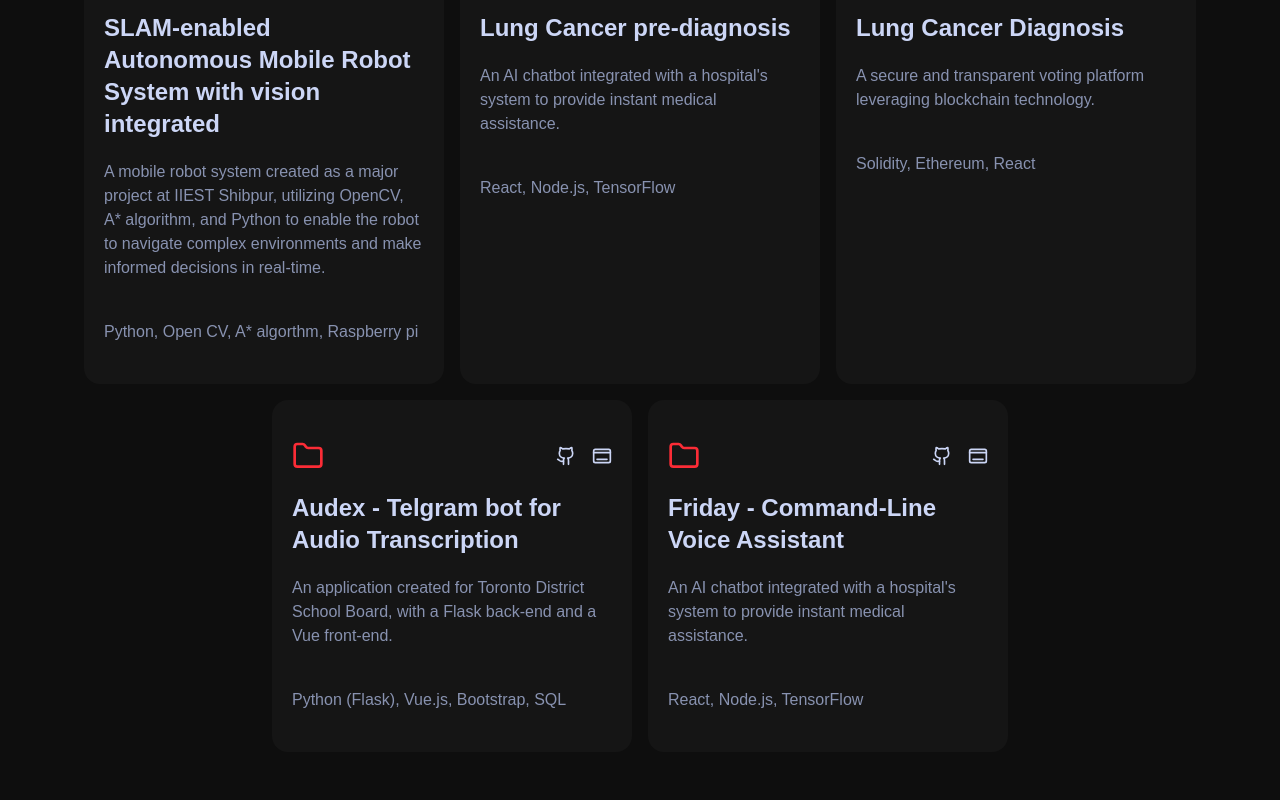
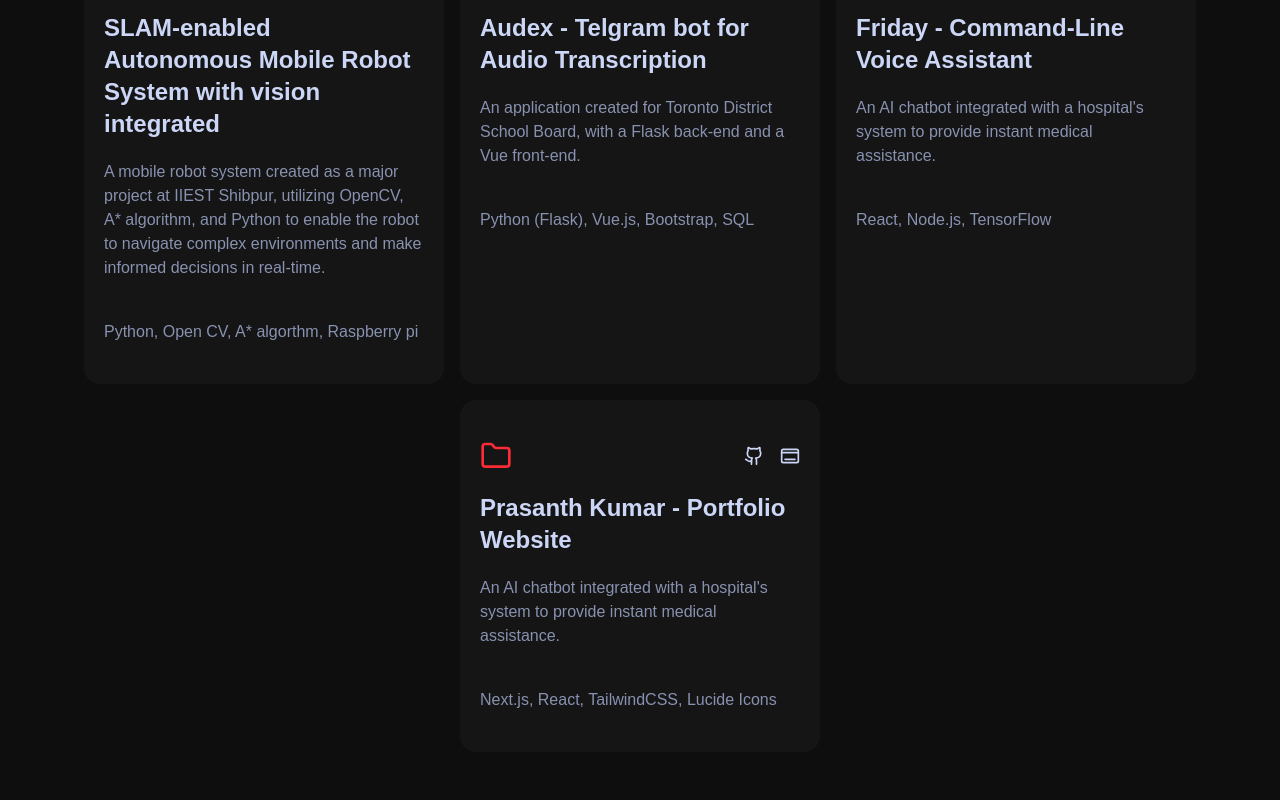
Before and after one commit to prasanthkumarch26/prasanthkumar, a Next.js app: page / in a window 1280 px wide. Shown: the part 2460-3260 px from the top of the page. Built offline with nearby package versions, Linux system fonts and the light colour scheme; a web font is replaced by a local one.

Commit message:
Projects Update

```diff
--- a/components/Projects.tsx
+++ b/components/Projects.tsx
@@ -18,26 +18,6 @@
     },
     {
       id: 2,
-      title: "Lung Cancer pre-diagnosis",
-      description:
-        "An AI chatbot integrated with a hospital's system to provide instant medical assistance.",
-      techStack: "React, Node.js, TensorFlow",
-      image: "",
-      githubLink: "https://github.com/project-2",
-      liveLink: "",
-    },
-    {
-      id: 3,
-      title: "Lung Cancer Diagnosis",
-      description:
-        "A secure and transparent voting platform leveraging blockchain technology.",
-      techStack: "Solidity, Ethereum, React",
-      image: "",
-      githubLink: "https://github.com/project-3",
-      liveLink: "",
-    },
-    {
-      id: 4,
       title: "Audex - Telgram bot for Audio Transcription",
       description:
         "An application created for Toronto District School Board, with a Flask back-end and a Vue front-end.",
@@ -47,7 +27,7 @@
       liveLink: "",
     },
     {
-      id: 5,
+      id: 3,
       title: "Friday - Command-Line Voice Assistant",
       description:
         "An AI chatbot integrated with a hospital's system to provide instant medical assistance.",
@@ -55,6 +35,16 @@
       image: "",
       githubLink: "https://github.com/project-2",
       liveLink: "",
+    },
+    {
+      id: 4,
+      title: "Prasanth Kumar - Portfolio Website",
+      description:
+        "An AI chatbot integrated with a hospital's system to provide instant medical assistance.",
+      techStack: "Next.js, React, TailwindCSS, Lucide Icons",
+      image: "",
+      githubLink: "https://github.com/prasanthkumarch26/prasanthkumar",
+      liveLink: "prasanthkumar.vercel.app",
     },
     // {
     //   id: 6,
```
